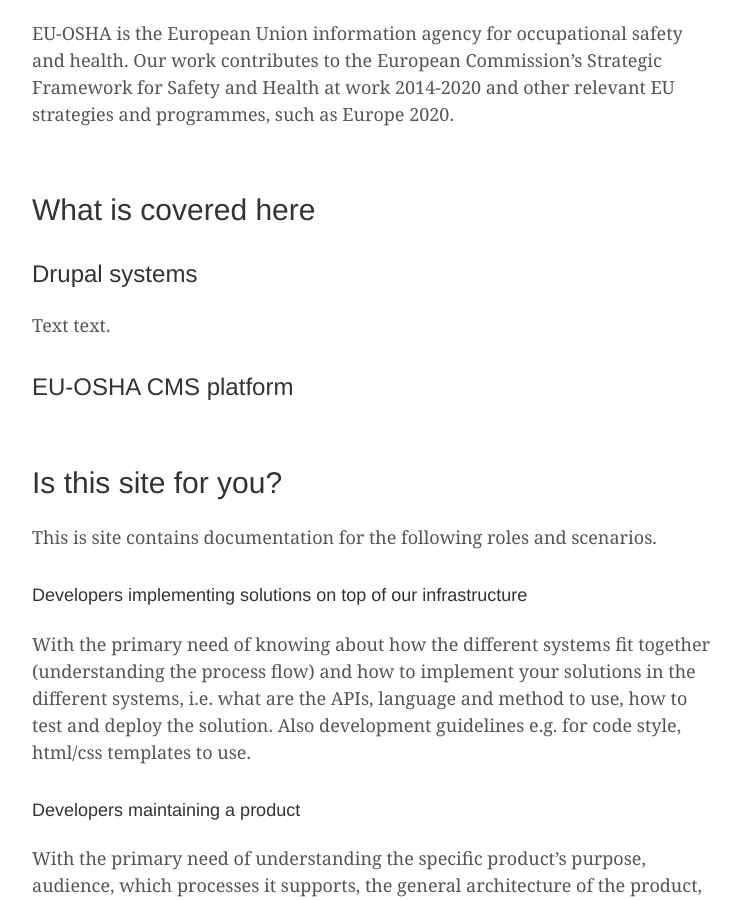
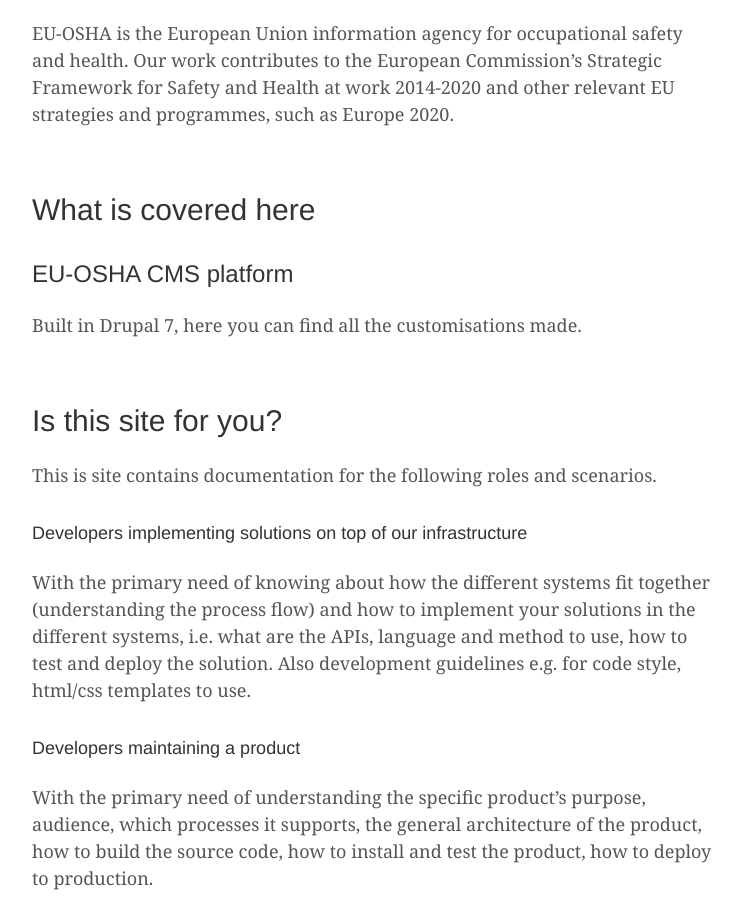
Before and after one commit to EU-OSHA/EU-OSHA.github.io, a Jekyll site: the page built from index.md, in a window 1280 px wide and 900 px high, scrolled down 507 px. Shown: the whole window, without its empty margins (88-830 px from the left). Built offline with Jekyll 4.4.1, drawn with Linux system fonts in a browser that asks for light colours; comment, search, counter and statistics services are not loaded.

Commit message:
Update index.md

```diff
--- a/index.md
+++ b/index.md
@@ -12,11 +12,8 @@ EU-OSHA is the European Union information agency for occupational safety and hea
 
 ## What is covered here
 
-### Drupal systems
-
-Text text.
-
 ### EU-OSHA CMS platform
+Built in Drupal 7, here you can find all the customisations made.
 
 ## Is this site for you?
 
```
